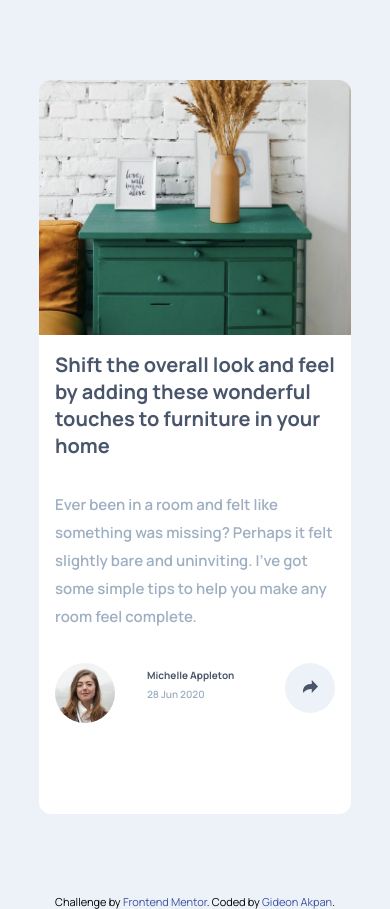
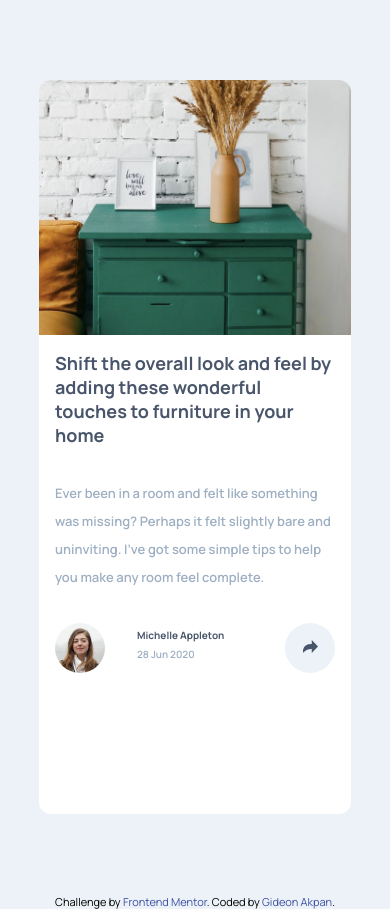
Before and after one commit to gideonakpan/Article-preview-component, a plain HTML site: page index.html in a window 390 px wide. Drawn offline with Linux system fonts and the light colour scheme.

Commit message:
font update

```diff
--- a/index.css
+++ b/index.css
@@ -23,7 +23,7 @@ body {
     background: var(--light-grayish-blue);
 }
 h1 {
-    font-size: 20px;
+    font-size: 25px;
     color: var(--very-dark-grayish-blue);
     font-weight: 800;
 }
@@ -32,7 +32,7 @@ h2 {
     color: var(--very-dark-grayish-blue);
 }
 p {
-    font-size: 13px;
+    font-size: 17px;
     /* color: var(--light-gray); */
     font-weight: 600;
     color: var(--grayish-blue);
@@ -79,9 +79,9 @@ main {
     font-size: 12px;
 }
 .bio img{
-    width: 60px;
-    height: 60px;
-    border-radius: 30px;
+    width: 50px;
+    height: 50px;
+    border-radius: 25px;
 }
 .share_icon {
     width: 50px;
@@ -158,7 +158,7 @@ main {
         height: 87vh;
     }
     h1 {
-        font-size: 20px;
+        font-size: 18px;
         color: var(--very-dark-grayish-blue);
         font-weight: 700;
     }
@@ -167,7 +167,7 @@ main {
         color: var(--very-dark-grayish-blue);
     }
     p {
-        font-size: 15px;
+        font-size: 13px;
         color: var(--light-gray);
         font-weight: 600;
         color: var(--grayish-blue);
```
